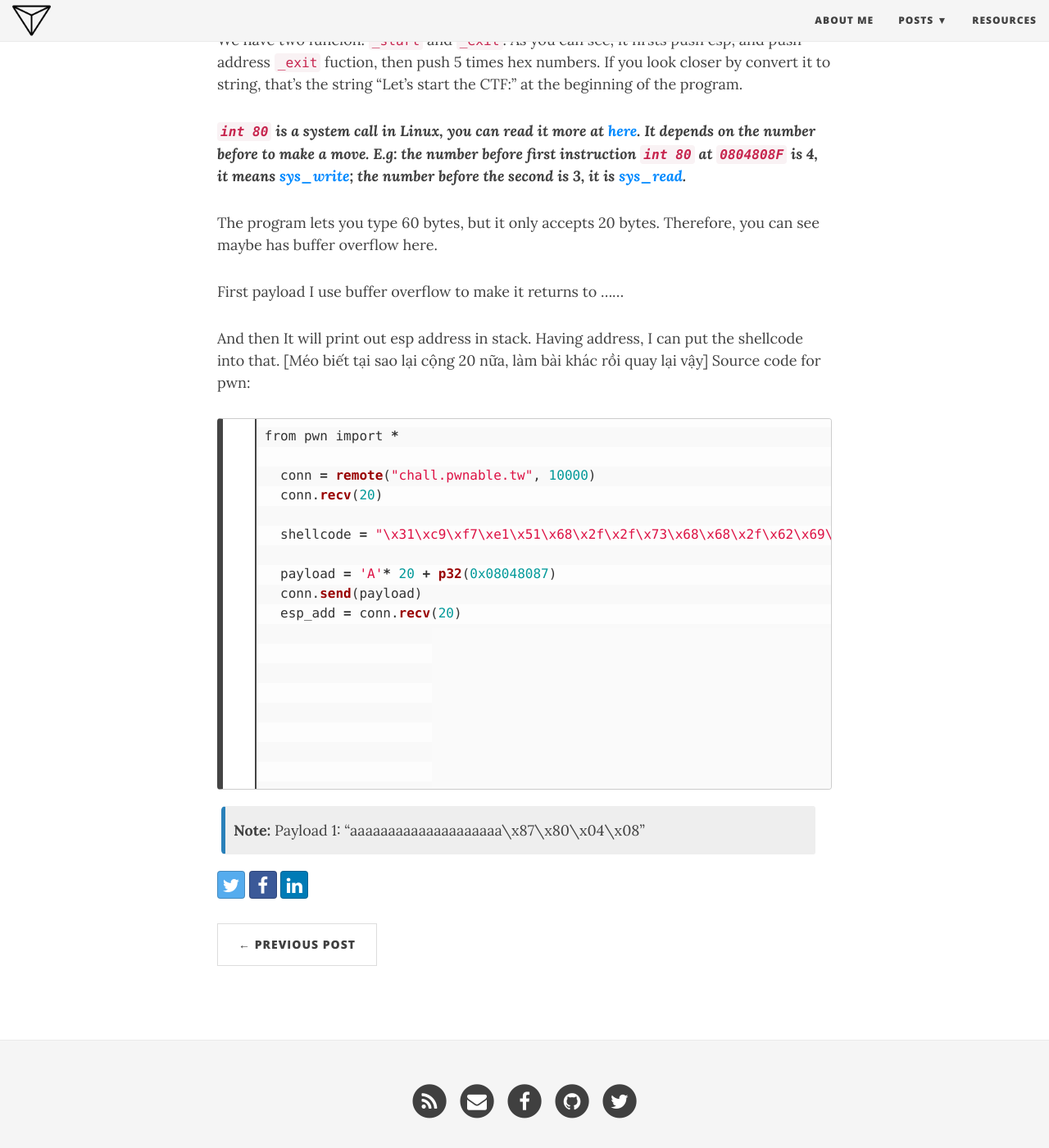
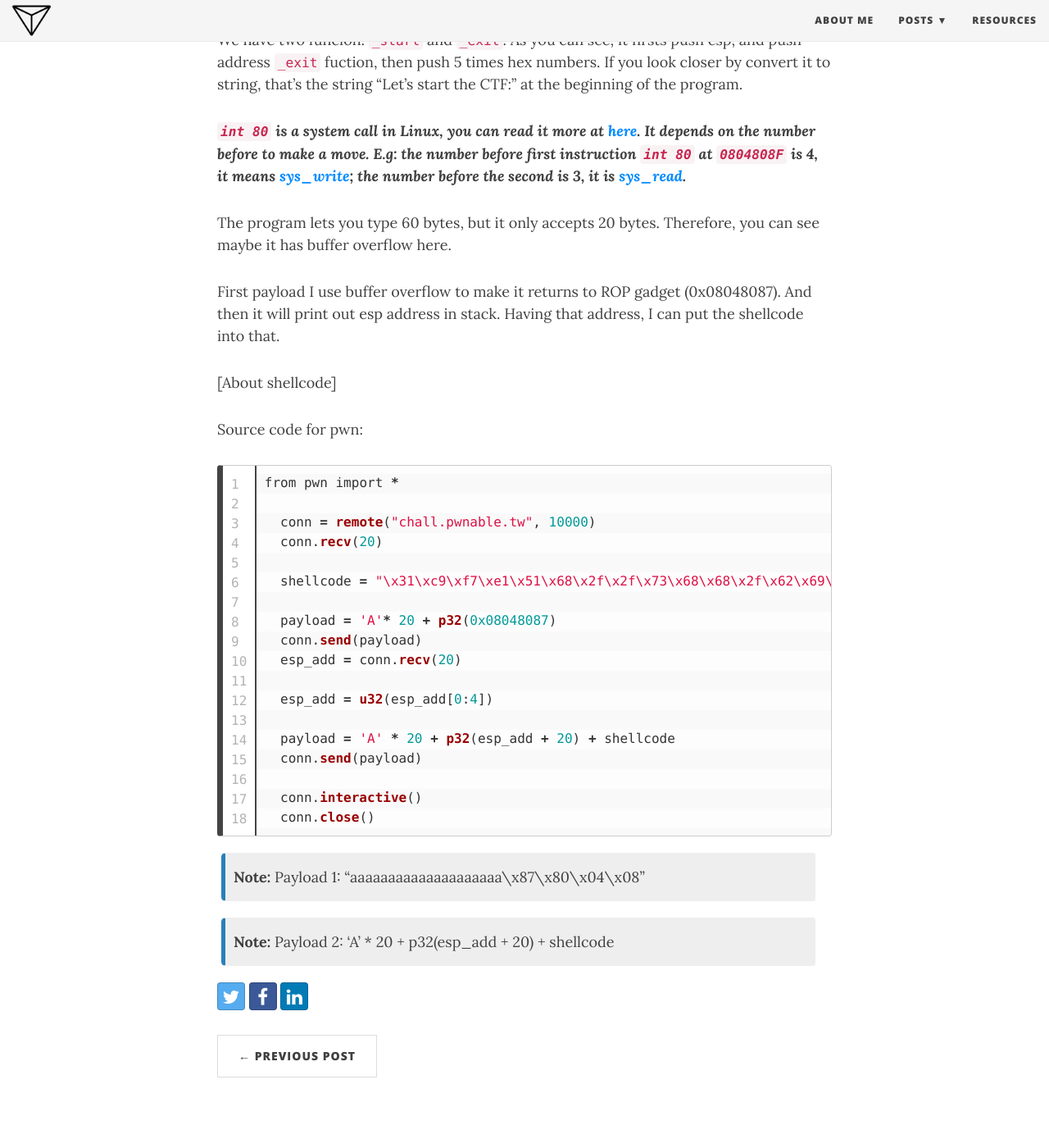
Before and after one commit to Delt-A/delt-a.github.io, a Jekyll site: the page built from _posts/2019-04-08-pwnable-tw-start.md, in a window 1280 px wide and 1400 px high, scrolled down 945 px. Shown: the whole window at 82% size. Built offline with Jekyll 4.4.1, drawn with Linux system fonts in a browser that asks for light colours; nearby versions of some CDN libraries.

Commit message:
Update 2019-04-08-pwnable-tw-start.md

```diff
--- a/_posts/2019-04-08-pwnable-tw-start.md
+++ b/_posts/2019-04-08-pwnable-tw-start.md
@@ -17,12 +17,13 @@
 _**`int 80` is a system call in Linux, you can read it more at [here](http://asm.sourceforge.net/syscall.html).
 It depends on the number before to make a move. E.g: the number before first instruction `int 80` at `0804808F` is 4, it means [sys_write](http://asm.sourceforge.net/syscall.html#4); the number before the second is 3, it is [sys_read](http://asm.sourceforge.net/syscall.html#3).**_
 
-The program lets you type 60 bytes, but it only accepts 20 bytes. Therefore, you can see maybe has buffer overflow here.
+The program lets you type 60 bytes, but it only accepts 20 bytes. Therefore, you can see maybe it has buffer overflow here.
 
-First payload I use buffer overflow to make it returns to ......
+First payload I use buffer overflow to make it returns to ROP gadget (0x08048087). And then it will print out esp address in stack. Having that address, I can put the shellcode into that.
 
-And then It will print out esp address in stack. Having address, I can put the shellcode into that.
-\[Méo biết tại sao lại cộng 20 nữa, làm bài khác rồi quay lại vậy]
+
+\[About shellcode]
+
 Source code for pwn:
 {% highlight python linenos %}
 from pwn import *
@@ -47,3 +48,6 @@
 
 {: .box-note}
 **Note:** Payload 1: "aaaaaaaaaaaaaaaaaaaa\x87\x80\x04\x08"
+
+{: .box-note}
+**Note:** Payload 2: 'A' * 20 + p32(esp_add + 20) + shellcode
```
